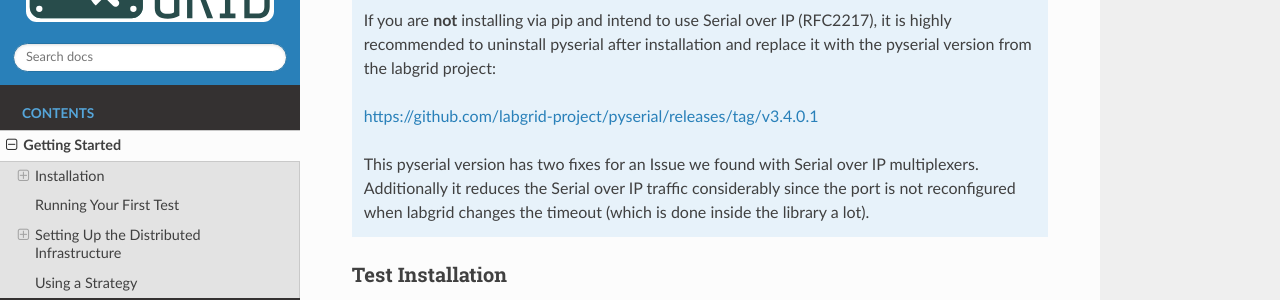
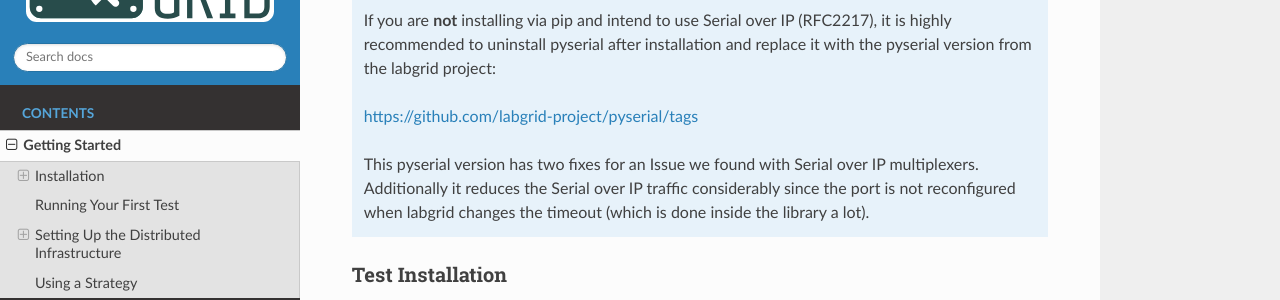
Before and after one commit to labgrid-project/labgrid, a Sphinx documentation site: the page built from doc/getting_started.rst, in a window 1280 px wide and 900 px high, scrolled down 754 px. Shown: the part 151-451 px from the top of the window. Built offline with Sphinx 7.4.7 and the Read the Docs theme 2.0.0, drawn with Linux system fonts in a browser that asks for light colours; pages that are not in the unit, such as notebooks, are missing from menus; some of the changed lines change nothing that is shown.

Commit message:
doc/getting_started: point to the generic pyserial-labgrid tags list
v3.4.0.1 is not the latest release. Instead of bumping that version,
rather point to the generic tags list.

Signed-off-by: Bastian Krause <bst@pengutronix.de>

```diff
--- a/doc/getting_started.rst
+++ b/doc/getting_started.rst
@@ -47,7 +47,7 @@ Start by cloning the repository and installing labgrid:
    (RFC2217), it is highly recommended to uninstall pyserial after installation
    and replace it with the pyserial version from the labgrid project:
 
-   https://github.com/labgrid-project/pyserial/releases/tag/v3.4.0.1
+   https://github.com/labgrid-project/pyserial/tags
 
    This pyserial version has two fixes for an Issue we found with Serial over IP
    multiplexers. Additionally it reduces the Serial over IP traffic considerably
```
